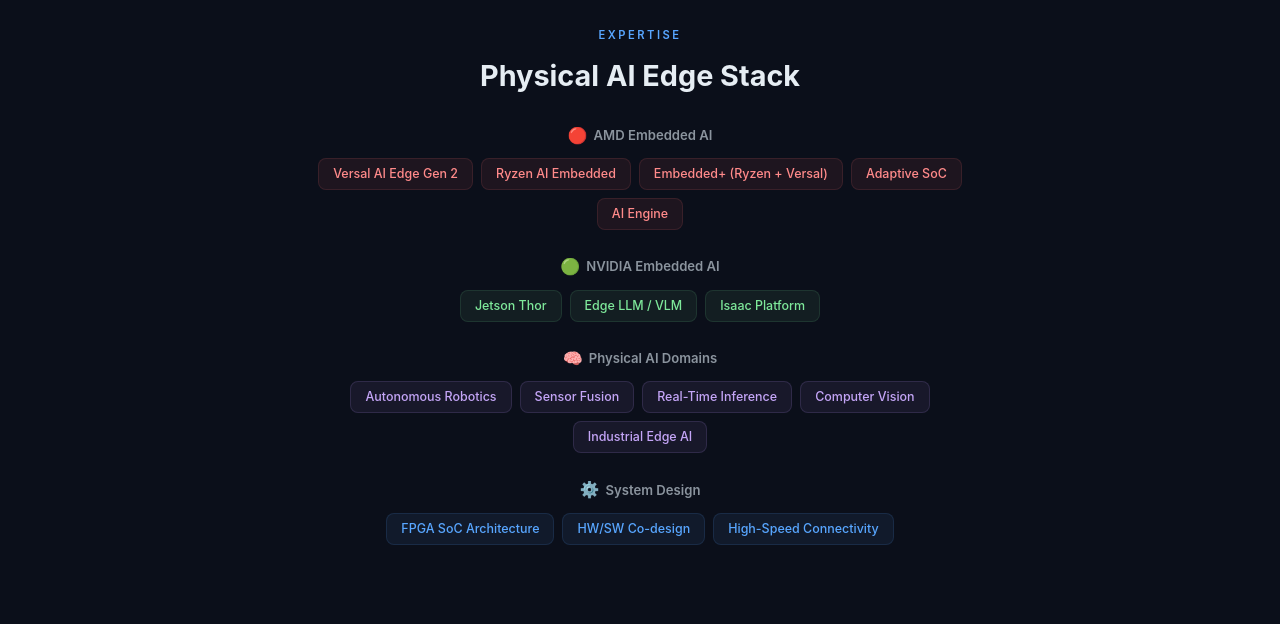
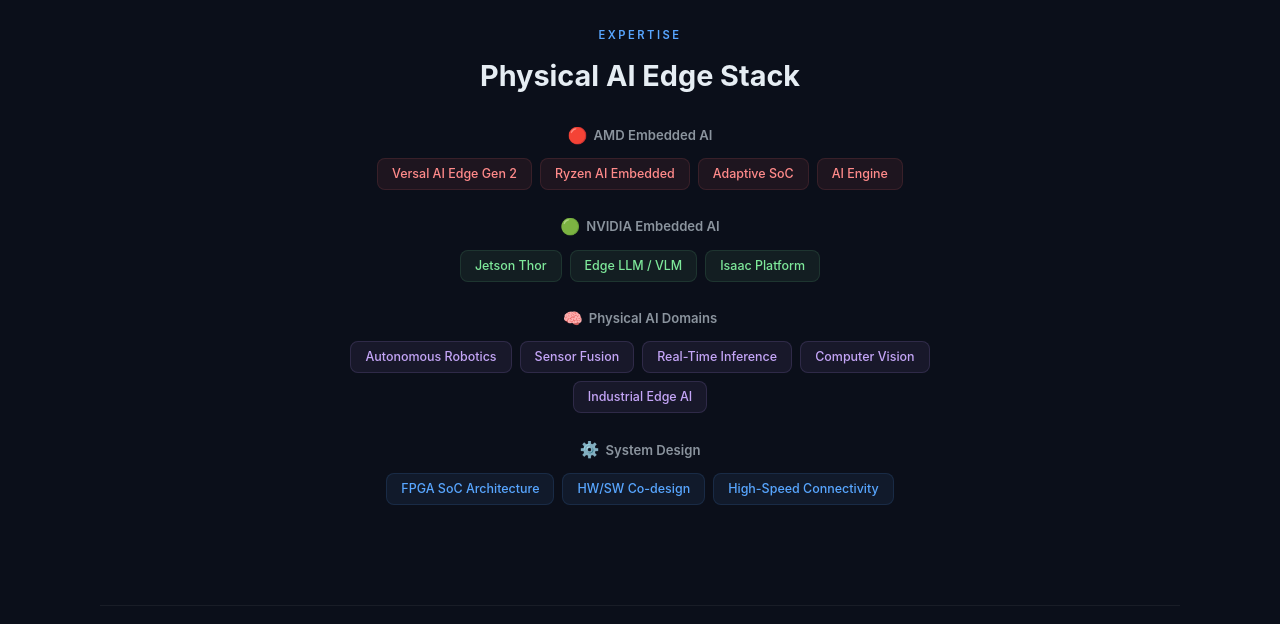
Before and after one commit to andrew-zyf/andrew-zyf.github.io, a plain HTML site: page index.html in a window 1280 px wide. Shown: the part 1255-1879 px from the top of the page. Drawn offline with Linux system fonts and the light colour scheme.

Commit message:
Remove Embedded+ tag

```diff
--- a/index.html
+++ b/index.html
@@ -232,7 +232,6 @@
                 <div class="skill-tags">
                     <span class="skill-tag tag-red">Versal AI Edge Gen 2</span>
                     <span class="skill-tag tag-red">Ryzen AI Embedded</span>
-                    <span class="skill-tag tag-red">Embedded+ (Ryzen + Versal)</span>
                     <span class="skill-tag tag-red">Adaptive SoC</span>
                     <span class="skill-tag tag-red">AI Engine</span>
                 </div>
```
